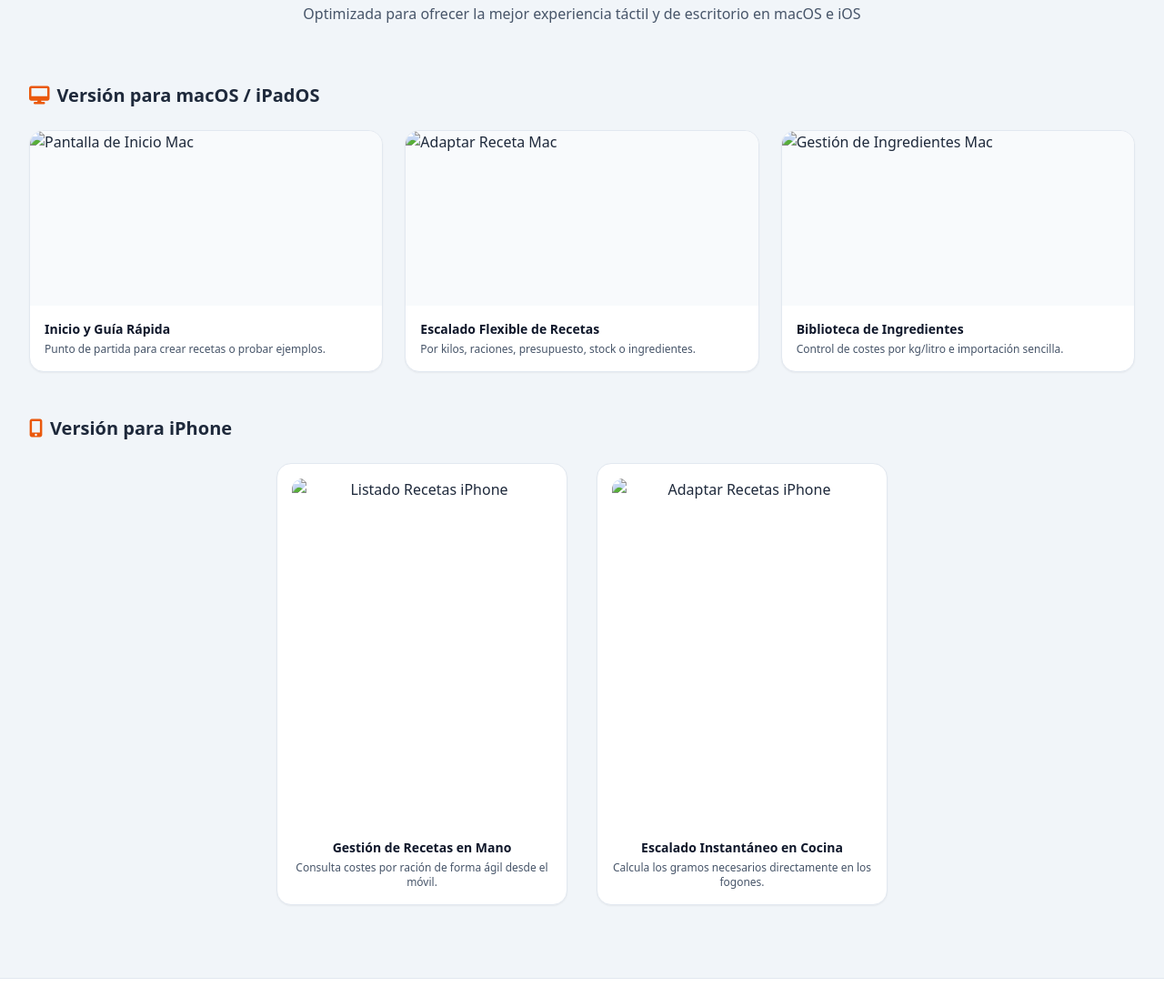
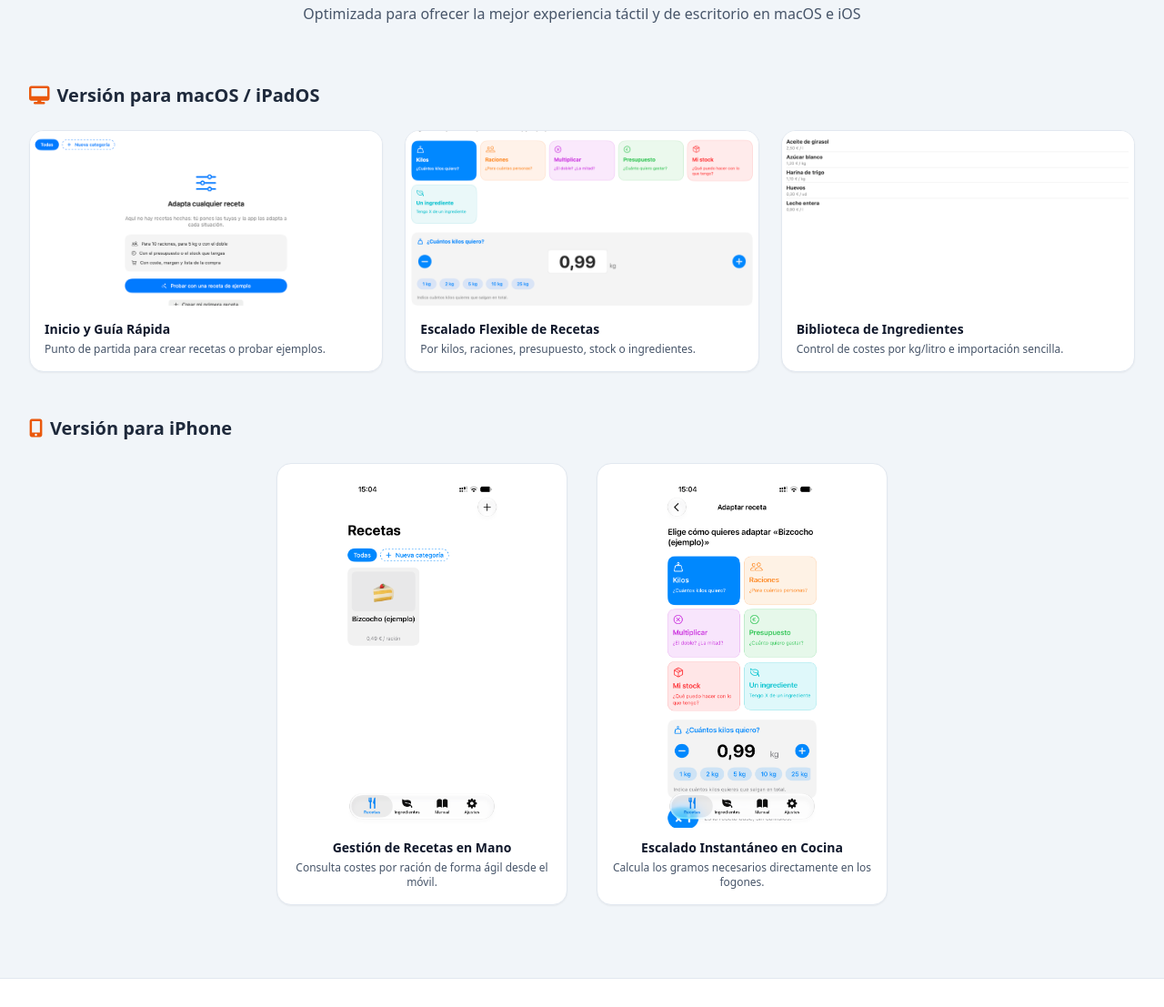
Before and after one commit to mhowani/mis-apps-hosteleria, a plain HTML site: page index.html in a window 1280 px wide. Shown: the part 1644-2751 px from the top of the page at 91% size. Drawn offline with nearby package versions, Linux system fonts and the light colour scheme.

Commit message:
Update image source paths for consistency

```diff
--- a/index.html
+++ b/index.html
@@ -146,21 +146,21 @@
                 </h3>
                 <div class="grid md:grid-cols-3 gap-6">
                     <div class="bg-white rounded-2xl overflow-hidden shadow-sm border border-slate-200">
-                        <img src="Mac-Pantalla-inicio.png" alt="Pantalla de Inicio Mac" class="w-full h-48 object-cover bg-slate-50">
+                        <img src="Mac%20Pantalla%20inicio.png" alt="Pantalla de Inicio Mac" class="w-full h-48 object-cover bg-slate-50">
                         <div class="p-4">
                             <h4 class="font-bold text-slate-900 text-sm">Inicio y Guía Rápida</h4>
                             <p class="text-xs text-slate-600 mt-1">Punto de partida para crear recetas o probar ejemplos.</p>
                         </div>
                     </div>
                     <div class="bg-white rounded-2xl overflow-hidden shadow-sm border border-slate-200">
-                        <img src="Mac-Adaptar-receta.png" alt="Adaptar Receta Mac" class="w-full h-48 object-cover bg-slate-50">
+                        <img src="Mac%20Adaptar%20receta.png" alt="Adaptar Receta Mac" class="w-full h-48 object-cover bg-slate-50">
                         <div class="p-4">
                             <h4 class="font-bold text-slate-900 text-sm">Escalado Flexible de Recetas</h4>
                             <p class="text-xs text-slate-600 mt-1">Por kilos, raciones, presupuesto, stock o ingredientes.</p>
                         </div>
                     </div>
                     <div class="bg-white rounded-2xl overflow-hidden shadow-sm border border-slate-200">
-                        <img src="Mac-Ingredientes.png" alt="Gestión de Ingredientes Mac" class="w-full h-48 object-cover bg-slate-50">
+                        <img src="Mac%20Ingredientes.png" alt="Gestión de Ingredientes Mac" class="w-full h-48 object-cover bg-slate-50">
                         <div class="p-4">
                             <h4 class="font-bold text-slate-900 text-sm">Biblioteca de Ingredientes</h4>
                             <p class="text-xs text-slate-600 mt-1">Control de costes por kg/litro e importación sencilla.</p>
@@ -176,12 +176,12 @@
                 </h3>
                 <div class="grid sm:grid-cols-2 gap-8 max-w-2xl mx-auto">
                     <div class="bg-white rounded-2xl overflow-hidden shadow-sm border border-slate-200 text-center p-4">
-                        <img src="iPhone-recetas.png" alt="Listado Recetas iPhone" class="h-96 object-contain mx-auto rounded-xl">
+                        <img src="iPhone%20recetas.png" alt="Listado Recetas iPhone" class="h-96 object-contain mx-auto rounded-xl">
                         <h4 class="font-bold text-slate-900 text-sm mt-3">Gestión de Recetas en Mano</h4>
                         <p class="text-xs text-slate-600 mt-1">Consulta costes por ración de forma ágil desde el móvil.</p>
                     </div>
                     <div class="bg-white rounded-2xl overflow-hidden shadow-sm border border-slate-200 text-center p-4">
-                        <img src="iPhone-adaptar-recetas.jpg" alt="Adaptar Recetas iPhone" class="h-96 object-contain mx-auto rounded-xl">
+                        <img src="iPhone%20adaptar%20recetas.png" alt="Adaptar Recetas iPhone" class="h-96 object-contain mx-auto rounded-xl">
                         <h4 class="font-bold text-slate-900 text-sm mt-3">Escalado Instantáneo en Cocina</h4>
                         <p class="text-xs text-slate-600 mt-1">Calcula los gramos necesarios directamente en los fogones.</p>
                     </div>
```
